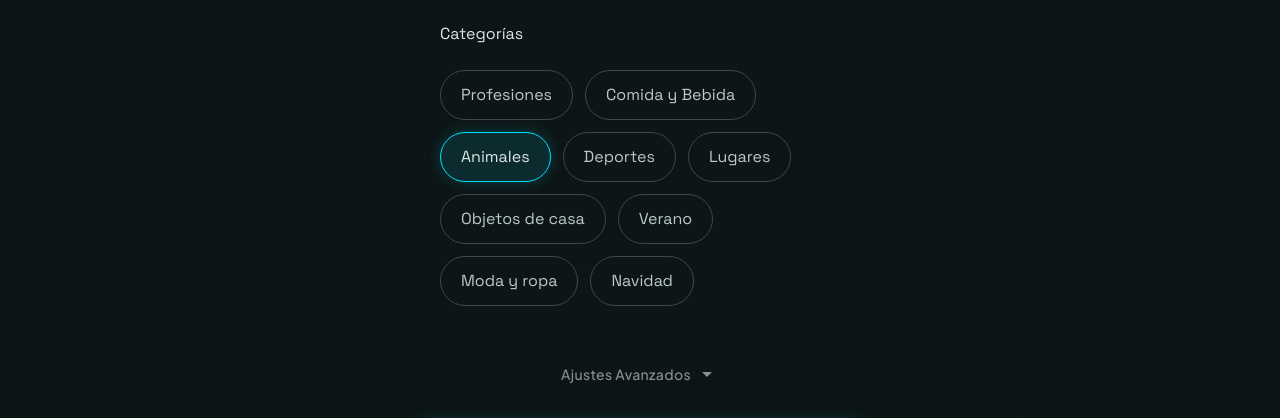
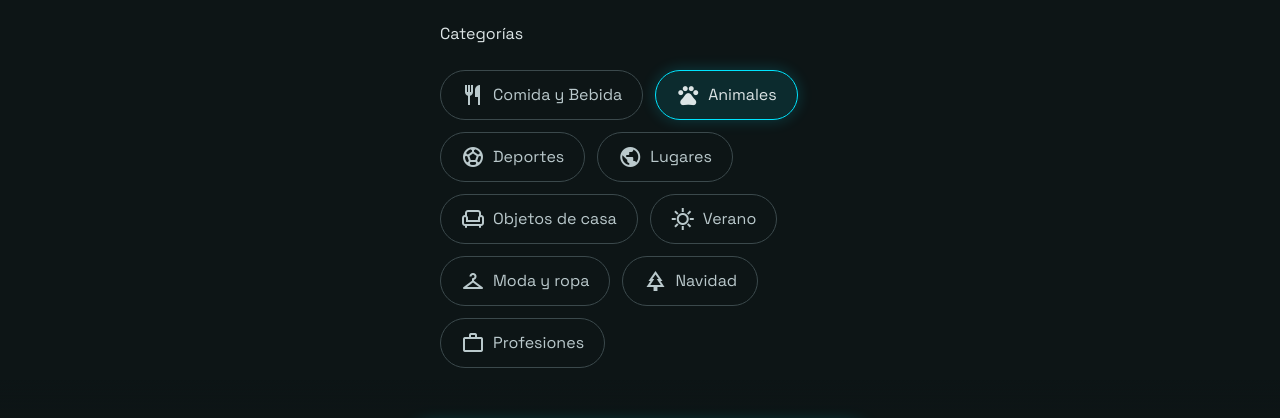
Before and after one commit to tvalverde/elfarsante, a React (Vite) app: page / in a window 1280 px wide. Shown: the part 292-710 px from the top of the page. Built offline with nearby package versions, Linux system fonts and the light colour scheme; no server answers.

Commit message:
feat: add category icons, voting cancel button and fix immortal stat logic

```diff
--- a/src/components/HomeScreen.tsx
+++ b/src/components/HomeScreen.tsx
@@ -7,7 +7,6 @@ import { WORD_LISTS, CATEGORY_LABELS } from '../data/dictionary'
 import { useToast } from '../context/ToastContext'
 
 const AVAILABLE_CATEGORIES = [
-  'profesiones',
   'comida_bebida',
   'animales',
   'deportes',
@@ -16,6 +15,7 @@ const AVAILABLE_CATEGORIES = [
   'summer',
   'fashion',
   'christmas',
+  'profesiones',
 ]
 
 export function HomeScreen() {
@@ -298,15 +298,29 @@ export function HomeScreen() {
       <section className="w-full flex flex-col gap-element-gap">
         <h2 className="font-h2 text-h2 text-on-surface mb-2">Categorías</h2>
         <div className="flex flex-wrap gap-3">
-          {AVAILABLE_CATEGORIES.map((category) => (
+          {AVAILABLE_CATEGORIES.map((category) => {
+            const icons: Record<string, string> = {
+              profesiones: 'work',
+              comida_bebida: 'restaurant',
+              animales: 'pets',
+              deportes: 'sports_soccer',
+              lugares: 'public',
+              objetos_casa: 'chair',
+              summer: 'sunny',
+              fashion: 'checkroom',
+              christmas: 'park',
+            }
+            return (
               <PillTag
                 key={category}
                 active={selectedCategories.includes(category)}
                 onClick={() => toggleCategory(category)}
+                icon={icons[category]}
               >
                 {CATEGORY_LABELS[category]}
               </PillTag>
-          ))}
+            )
+          })}
         </div>
       </section>
 
--- a/src/components/ResultScreen.tsx
+++ b/src/components/ResultScreen.tsx
@@ -59,8 +59,8 @@ export function ResultScreen() {
           }
         }
 
-        // Incrementar supervivencia solo si la ronda termina y el jugador sigue vivo
-        if ((isFarsante || isGameOverByNumber) && newPlayer.isAlive) {
+        // Incrementar supervivencia solo para farsantes si ganan la partida (engañando a los inocentes)
+        if (isGameOverByNumber && newPlayer.role === 'farsante' && newPlayer.isAlive) {
           newPlayer.roundsSurvivedCount += 1
         }
 
--- a/src/components/VotingScreen.tsx
+++ b/src/components/VotingScreen.tsx
@@ -1,4 +1,5 @@
 import { useGameState } from '../context/GameStateContext'
+import { NeonButton } from './ui/NeonButton'
 
 export function VotingScreen() {
   const { state, dispatch } = useGameState()
@@ -10,7 +11,7 @@ export function VotingScreen() {
   }
 
   return (
-    <div className="flex flex-col items-center justify-start w-full max-w-md mx-auto flex-grow">
+    <div className="flex flex-col items-center justify-start w-full max-w-md mx-auto flex-grow pb-[120px]">
       {/* Sticky Header */}
       <div className="sticky top-16 z-30 bg-background/95 backdrop-blur-md w-full pt-8 pb-6 px-container-padding border-b border-outline-variant/30 flex flex-col items-center">
         <h2 className="font-h1 text-h1 text-on-surface text-center uppercase tracking-widest text-primary-fixed-dim drop-shadow-[0_0_10px_rgba(0,229,255,0.5)]">
@@ -32,6 +33,21 @@ export function VotingScreen() {
           </button>
         ))}
       </div>
+
+      {/* Fixed bottom Cancel Action */}
+      <div className="fixed bottom-0 left-0 w-full z-50 p-container-padding bg-gradient-to-t from-background via-background to-transparent pt-12 pointer-events-none">
+        <div className="pointer-events-auto">
+          <NeonButton
+            variant="ghost"
+            fullWidth
+            onClick={() => dispatch({ type: 'NEXT_PHASE', payload: 'DEBATE' })}
+            className="text-outline hover:text-on-surface uppercase tracking-tighter"
+          >
+            <span className="material-symbols-outlined text-lg">undo</span>
+            CANCELAR ACUSACIÓN
+          </NeonButton>
+        </div>
+      </div>
     </div>
   )
 }
--- a/src/components/ui/PillTag.tsx
+++ b/src/components/ui/PillTag.tsx
@@ -2,10 +2,18 @@ import React from 'react'
 
 interface PillTagProps extends React.ButtonHTMLAttributes<HTMLButtonElement> {
   active?: boolean
+  icon?: string
 }
 
-export function PillTag({ children, active = false, className = '', ...props }: PillTagProps) {
-  const baseStyles = 'px-5 py-3 rounded-full border font-label-pill text-label-pill transition-all'
+export function PillTag({
+  children,
+  active = false,
+  icon,
+  className = '',
+  ...props
+}: PillTagProps) {
+  const baseStyles =
+    'px-5 py-3 rounded-full border font-label-pill text-label-pill transition-all inline-flex items-center justify-center gap-2'
   const activeStyles =
     'border-primary-container bg-primary-container/10 text-on-surface shadow-[0_0_15px_rgba(0,229,255,0.2)]'
   const inactiveStyles =
@@ -16,6 +24,7 @@ export function PillTag({ children, active = false, className = '', ...props }:
       className={`${baseStyles} ${active ? activeStyles : inactiveStyles} ${className}`}
       {...props}
     >
+      {icon && <span className="material-symbols-outlined text-[18px]">{icon}</span>}
       {children}
     </button>
   )
```
Lines whose indentation alone changed are shown as unchanged.
